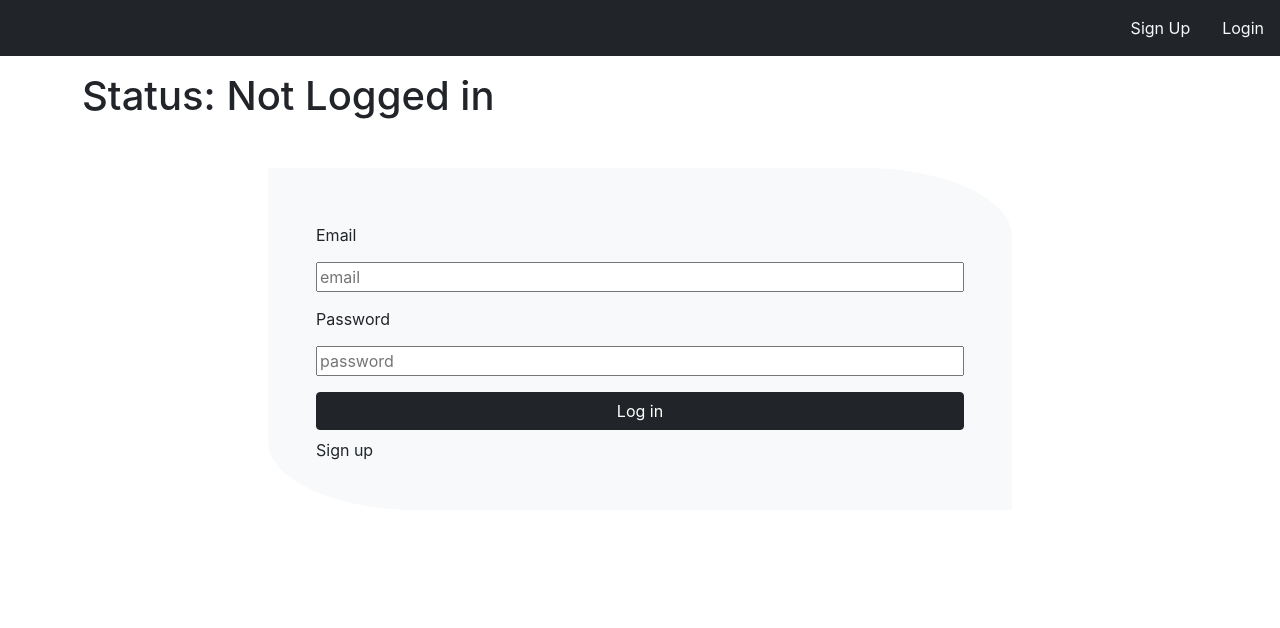
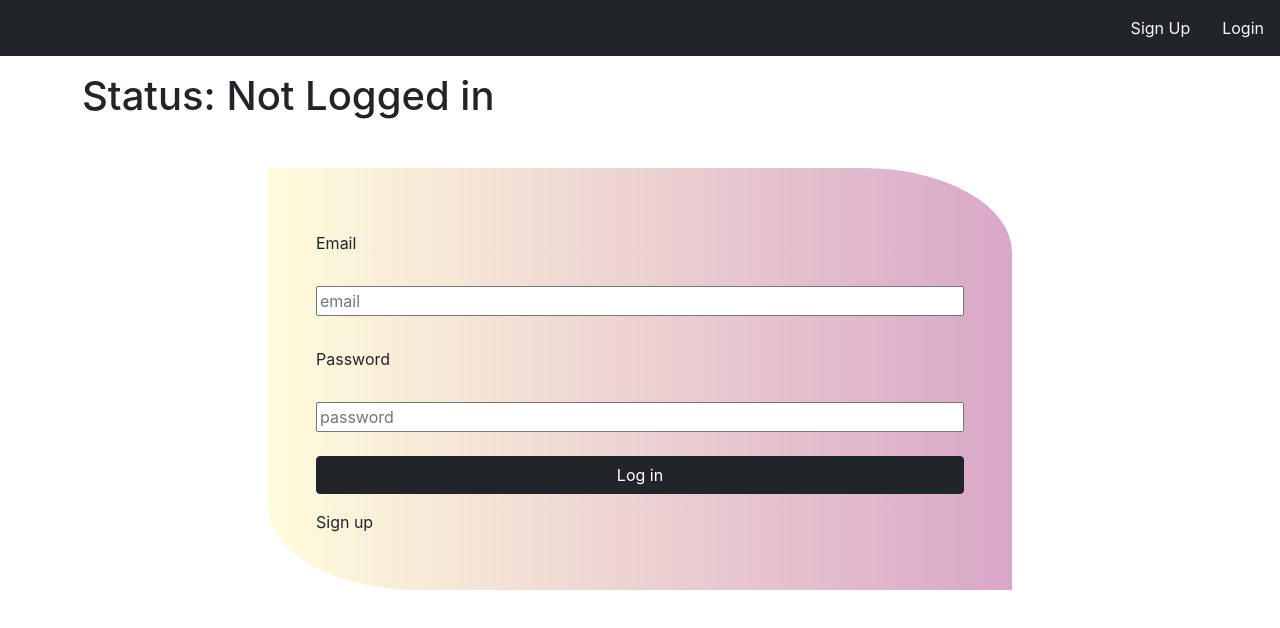
Before and after one commit to arikarim/Rails-React-Front-end, a React (Create React App) app: page /login in a window 1280 px wide. Shown: the top 628 px of the page. Built offline with nearby package versions, Linux system fonts and the light colour scheme; no server answers.

Commit message:
Lineear gradient back

```diff
--- a/src/Pages/Login.js
+++ b/src/Pages/Login.js
@@ -41,26 +41,26 @@ const Login = ({ setUser, user }) => {
     <div className="login-div">
       <form
         onSubmit={handleSubmit}
-        className="my-5 d-flex flex-column  col-10 col-md-8 mx-auto bg-light p-5"
+        className="my-5 d-flex flex-column  col-10 col-md-8 mx-auto p-5"
       >
-        <label htmlFor="email" className="col-form-label">
+        <label htmlFor="email" className="col-form-label my-2">
           Email
         </label>
         <input
           onChange={(e) => setEmail(e.target.value)}
           name="email"
-          className="my-2"
+          className="my-3"
           type="email"
           placeholder="email"
           required
         />
-        <label htmlFor="password" className="col-form-label">
+        <label htmlFor="password" className="col-form-label my-2">
           Password
         </label>
         <input
           onChange={(e) => setPassword(e.target.value)}
           name="password"
-          className="my-2"
+          className="my-3"
           type="password"
           placeholder="password"
           required
@@ -68,7 +68,7 @@ const Login = ({ setUser, user }) => {
         <button className="my-2 btn btn-dark" type="submit">
           Log in
         </button>
-        <a className="text-decoration-none link-dark" href="/signup">
+        <a className="text-decoration-none link-dark my-2" href="/signup">
           Sign up
         </a>
       </form>
--- a/src/Pages/registration.css
+++ b/src/Pages/registration.css
@@ -1,4 +1,7 @@
 .login-div form {
   border-top-right-radius: 20%;
   border-bottom-left-radius: 20%;
-}
+  background: #d9a7c7;  /* fallback for old browsers */
+  background: -webkit-linear-gradient(to right, #fffcdc, #d9a7c7);  /* Chrome 10-25, Safari 5.1-6 */
+  background: linear-gradient(to right, #fffcdc, #d9a7c7); /* W3C, IE 10+/ Edge, Firefox 16+, Chrome 26+, Opera 12+, Safari 7+ */
+  }
```
